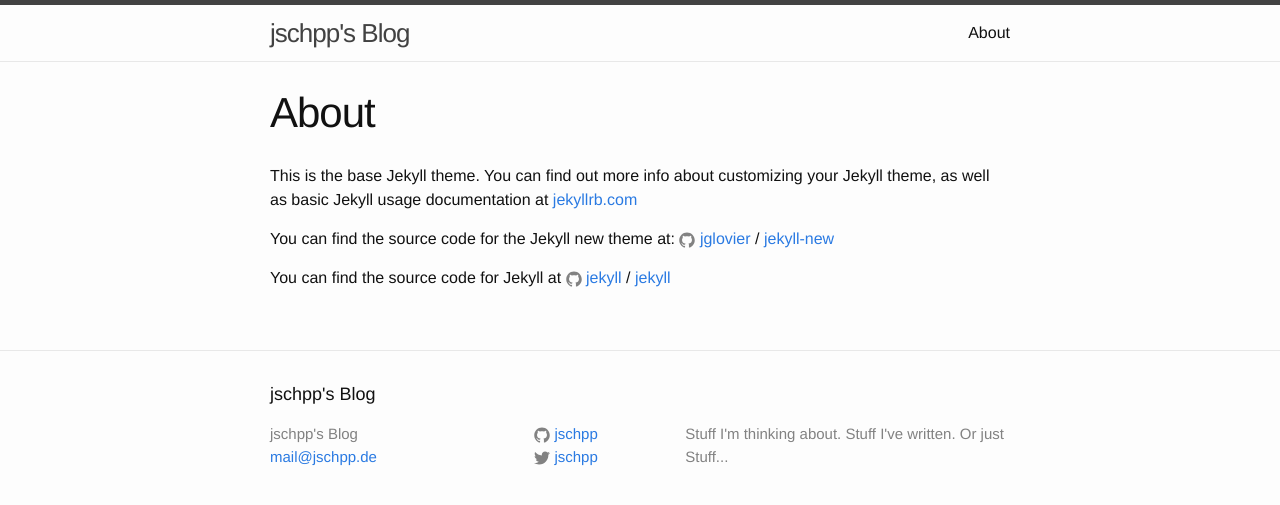
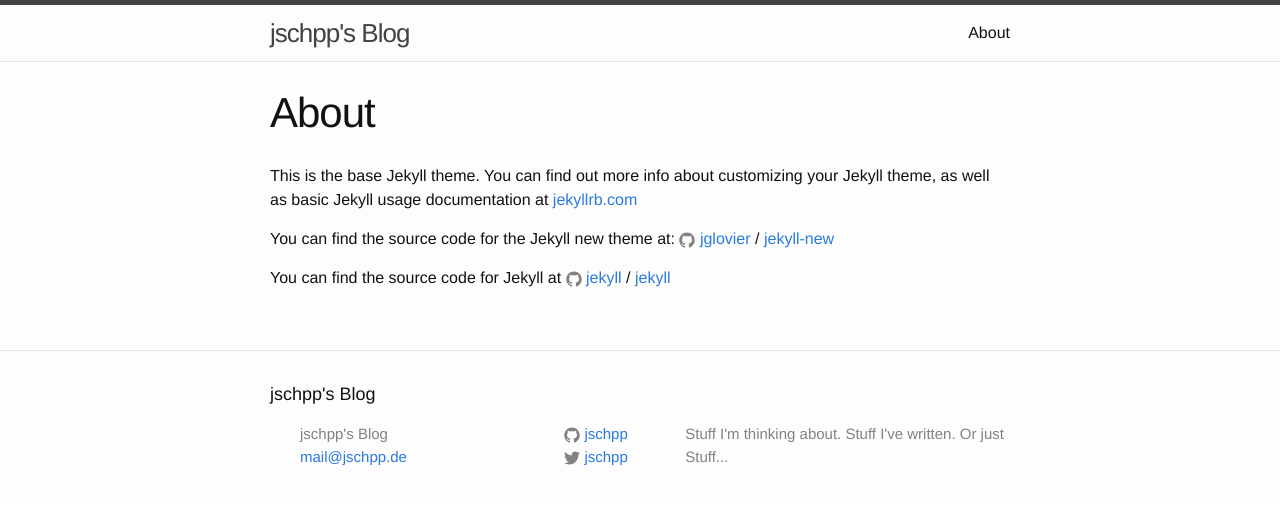
Before and after one commit to jschpp/jschpp.github.io, a Jekyll site: the page built from about.md, in a window 1280 px wide. Shown: the top 505 px of the page. Built offline with Jekyll 4.4.1, drawn with Linux system fonts in a browser that asks for light colours.

Commit message:
Testing...

```diff
--- a/_sass/_layout.scss
+++ b/_sass/_layout.scss
@@ -110,7 +110,7 @@
 .contact-list,
 .social-media-list {
     list-style: none;
-    margin-left: 0;
+    margin-left: 1;
 }
 
 .footer-col-wrapper {
```
Also changed, not shown: icon-twitter.svg (deleted).
